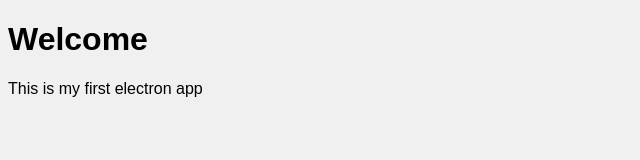
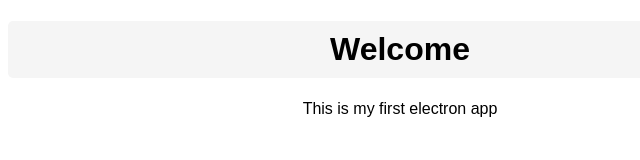
Before and after one commit to J-shw/myElectronApp, an Electron app: page renderer/app.html in a window 800 px wide. Shown: the whole page, without its empty margins (0-640 px from the left). Drawn offline with Linux system fonts and the light colour scheme.

Commit message:
Updated styles

```diff
--- a/renderer/css/app.css
+++ b/renderer/css/app.css
@@ -1,9 +1,14 @@
 body {
     font-family: Arial, sans-serif;
-    background-color: #f0f0f0;
 }
 
-title {
+.title {
     background-color: whitesmoke;
     padding: 10px;
+    border-radius: 5px;
+    text-align: center;
 }
+
+p {
+    text-align: center;
+}
```
